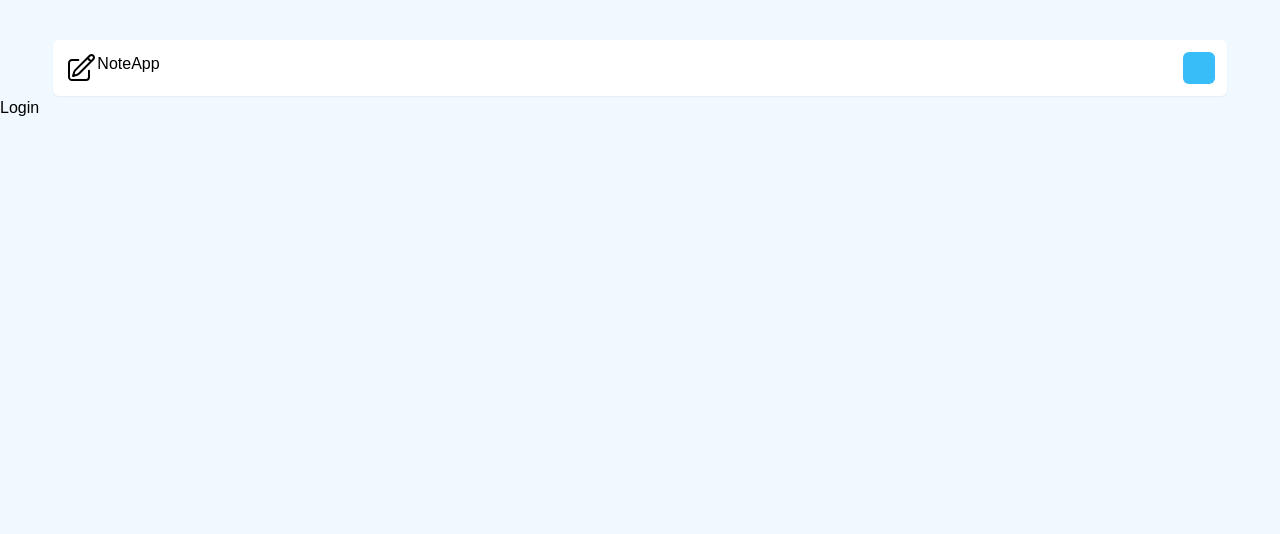
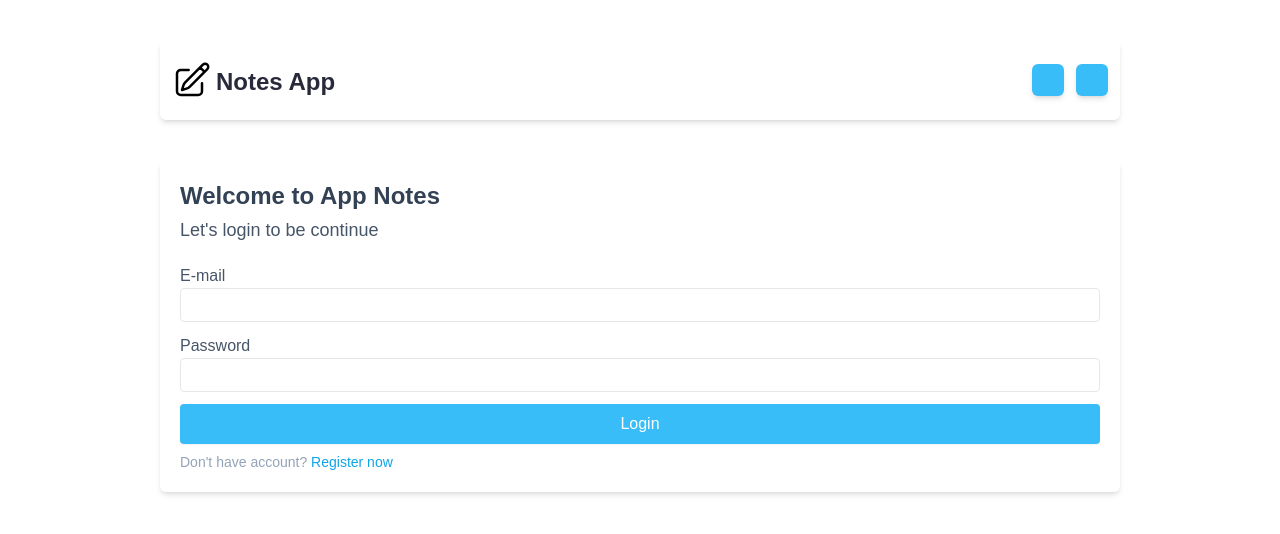
Before and after one commit to rhandyta/noteapp, a React (Vite) app: page / in a window 1280 px wide. Shown: the top 534 px of the page. Built offline with nearby package versions, Linux system fonts and the light colour scheme.

Commit message:
Header, Login

```diff
--- a/src/App.jsx
+++ b/src/App.jsx
@@ -5,9 +5,11 @@ import SetupRoutes from "./routes/SetupRoutes";
 
 function App() {
     return (
-        <main className="w-full min-h-screen  bg-sky-50 flex flex-col">
+        <main className="flex min-h-screen  w-full flex-col bg-four">
             <Header />
-            <SetupRoutes />
+            <div className="mx-auto mt-10 w-9/12 rounded-md bg-white p-5 shadow-md">
+                <SetupRoutes />
+            </div>
         </main>
     );
 }
--- a/src/components/Header.jsx
+++ b/src/components/Header.jsx
@@ -1,16 +1,23 @@
 import React from "react";
+import { Link } from "react-router-dom";
 
 function Header() {
     return (
-        <header className="mx-auto mt-10 flex w-11/12 items-center justify-between rounded-md bg-white p-3 shadow-sm">
-            <div className="flex">
+        <header
+            className="mx-auto mt-10 flex h-20 w-9/12 items-center justify-between rounded-md bg-white p-3 shadow-md
+        "
+        >
+            <Link
+                to={"/"}
+                className="pointer flex items-center justify-center gap-1"
+            >
+                <div className="h-8 w-8 rounded-md md:h-10 md:w-10">
                     <svg
                         xmlns="http://www.w3.org/2000/svg"
                         fill="none"
                         viewBox="0 0 24 24"
                         strokeWidth={1.5}
                         stroke="currentColor"
-                    className="h-8 w-8"
                     >
                         <path
                             strokeLinecap="round"
@@ -18,11 +25,15 @@ function Header() {
                             d="M16.862 4.487l1.687-1.688a1.875 1.875 0 112.652 2.652L10.582 16.07a4.5 4.5 0 01-1.897 1.13L6 18l.8-2.685a4.5 4.5 0 011.13-1.897l8.932-8.931zm0 0L19.5 7.125M18 14v4.75A2.25 2.25 0 0115.75 21H5.25A2.25 2.25 0 013 18.75V8.25A2.25 2.25 0 015.25 6H10"
                         />
                     </svg>
+                </div>
 
-                <h1>NoteApp</h1>
-            </div>
-            <div className="">
-                <div className="h-8 w-8 rounded-md bg-sky-400"></div>
+                <h1 className="mt-1 h-8 text-xl font-semibold text-primary md:text-2xl md:font-bold ">
+                    Notes App
+                </h1>
+            </Link>
+            <div className="flex items-center justify-center gap-3">
+                <div className="h-8 w-8 rounded-md bg-sky-400 shadow-md"></div>
+                <div className="h-8 w-8 rounded-md bg-sky-400 shadow-md"></div>
             </div>
         </header>
     );
--- a/src/index.css
+++ b/src/index.css
@@ -4,6 +4,6 @@
 
 @import url("https://fonts.googleapis.com/css2?family=Poppins:ital,wght@0,100;0,200;0,300;0,400;0,500;0,600;0,700;0,800;0,900;1,100;1,200;1,300;1,400;1,500;1,600;1,700;1,800;1,900&display=swap");
 
-html {
+body {
     @apply font-poppins;
 }
--- /dev/null
+++ b/src/pages/Dashboard.jsx
@@ -0,0 +1,7 @@
+import React from "react";
+
+function Dashboard() {
+    return <div>Dashboard</div>;
+}
+
+export default Dashboard;
--- a/src/pages/Login.jsx
+++ b/src/pages/Login.jsx
@@ -1,7 +1,60 @@
 import React from "react";
 
 function Login() {
-    return <div>Login</div>;
+    return (
+        <>
+            <div className="flex flex-col gap-1">
+                <h2 className="text-2xl font-semibold text-slate-700">
+                    Welcome to App Notes
+                </h2>
+                <p className="text-md text-lg font-medium text-slate-600">
+                    Let's login to be continue
+                </p>
+            </div>
+
+            <div className="mt-5">
+                <div className="">
+                    <label htmlFor="email" className="text-base text-slate-600">
+                        E-mail
+                    </label>
+                    <input
+                        type="email"
+                        id="email"
+                        name="email"
+                        className="trasition block w-full rounded border border-four p-1 outline-none duration-300 focus:ring-1 focus:ring-secondary"
+                    />
+                </div>
+                <div className="mt-3">
+                    <label
+                        htmlFor="password"
+                        className="text-base text-slate-600"
+                    >
+                        Password
+                    </label>
+                    <input
+                        type="password"
+                        id="password"
+                        name="password"
+                        className="block w-full rounded border border-four p-1 outline-none transition duration-300 focus:ring-1 focus:ring-secondary"
+                    />
+                </div>
+                <div className="mt-3">
+                    <button
+                        type="submit"
+                        className="block w-full rounded  bg-sky-400 py-2 text-white shadow-sm active:bg-sky-600"
+                    >
+                        Login
+                    </button>
+                    <p className="mt-2 text-sm font-thin text-slate-400">
+                        Don't have account?{" "}
+                        <a href="#" className="font-normal text-sky-500">
+                            Register now
+                        </a>
+                    </p>
+                </div>
+            </div>
+        </>
+    );
 }
 
 export default Login;
--- a/src/routes/SetupRoutes.jsx
+++ b/src/routes/SetupRoutes.jsx
@@ -1,11 +1,13 @@
 import React from "react";
 import { Route, Routes } from "react-router-dom";
+import Dashboard from "../pages/Dashboard";
 import Login from "../pages/Login";
 
 function SetupRoutes() {
     return (
         <Routes>
             <Route index element={<Login />} />
+            <Route path="/dashboard" element={<Dashboard />} />
         </Routes>
     );
 }
--- a/tailwind.config.cjs
+++ b/tailwind.config.cjs
@@ -2,7 +2,15 @@
 module.exports = {
     content: ["./index.html", "./src/**/*.{js,ts,jsx,tsx}"],
     theme: {
-        extend: {},
+        extend: {
+            colors: {
+                primary: "#282A3A",
+                secondary: "#735F32",
+                third: "C69749",
+                four: "FEFCF3",
+                dark: "#000000",
+            },
+        },
         fontFamily: {
             poppins: ["Poppins", "sans-serif"],
         },
```
Also changed, not shown: package.json (+6 -1 lines), src/routes/PrivateRoute.jsx (added), src/routes/ProtectedRoute.jsx (added), 1 other file (tests, documents, lock files or other folders). Lines whose indentation alone changed are shown as unchanged.
